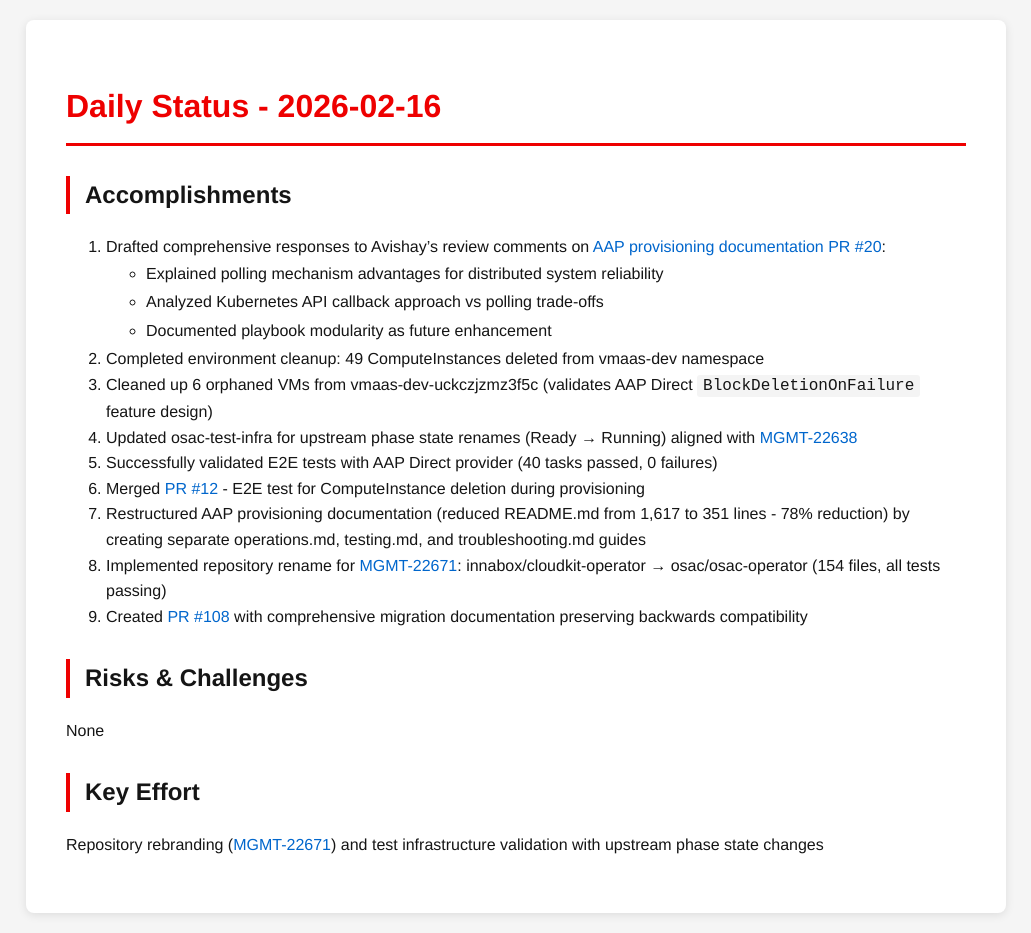
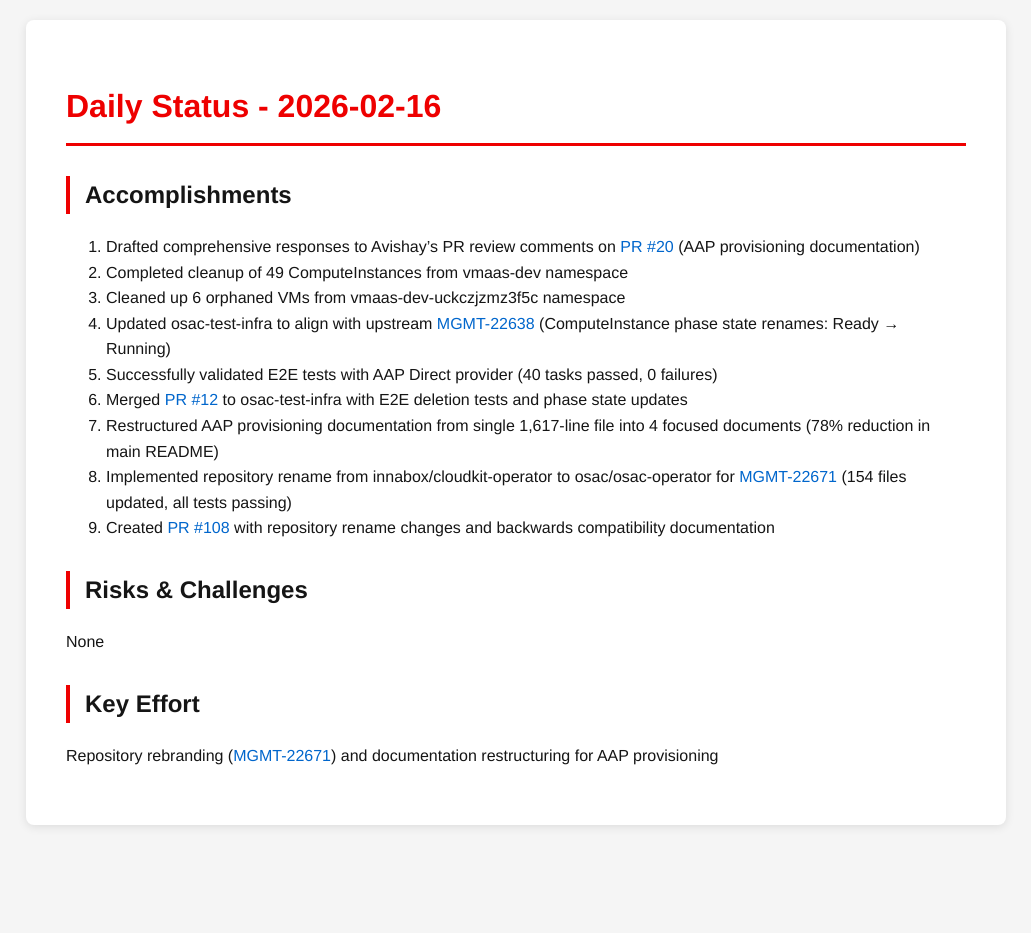
Before and after one commit to tzvatot/daily-status, a Jekyll site: the page built from 2026-02-16.md, in a window 1280 px wide. Shown: the whole page, without its empty margins (124-1155 px from the left). Built offline with Jekyll 4.4.1, drawn with Linux system fonts in a browser that asks for light colours; after the commit the page ends 900 px from its top, so only the background shows below that.

Commit message:
Daily status update - 2026-02-16

```diff
--- a/2026-02-16.md
+++ b/2026-02-16.md
@@ -8,18 +8,15 @@
 
 ## Accomplishments
 
-1. Drafted comprehensive responses to Avishay's review comments on [AAP provisioning documentation PR #20](https://github.com/osac-project/docs/pull/20):
-   - Explained polling mechanism advantages for distributed system reliability
-   - Analyzed Kubernetes API callback approach vs polling trade-offs
-   - Documented playbook modularity as future enhancement
-2. Completed environment cleanup: 49 ComputeInstances deleted from vmaas-dev namespace
-3. Cleaned up 6 orphaned VMs from vmaas-dev-uckczjzmz3f5c (validates AAP Direct `BlockDeletionOnFailure` feature design)
-4. Updated osac-test-infra for upstream phase state renames (Ready → Running) aligned with [MGMT-22638](https://issues.redhat.com/browse/MGMT-22638)
+1. Drafted comprehensive responses to Avishay's PR review comments on [PR #20](https://github.com/osac-project/docs/pull/20) (AAP provisioning documentation)
+2. Completed cleanup of 49 ComputeInstances from vmaas-dev namespace
+3. Cleaned up 6 orphaned VMs from vmaas-dev-uckczjzmz3f5c namespace
+4. Updated osac-test-infra to align with upstream [MGMT-22638](https://issues.redhat.com/browse/MGMT-22638) (ComputeInstance phase state renames: Ready → Running)
 5. Successfully validated E2E tests with AAP Direct provider (40 tasks passed, 0 failures)
-6. Merged [PR #12](https://github.com/osac-project/osac-test-infra/pull/12) - E2E test for ComputeInstance deletion during provisioning
-7. Restructured AAP provisioning documentation (reduced README.md from 1,617 to 351 lines - 78% reduction) by creating separate operations.md, testing.md, and troubleshooting.md guides
-8. Implemented repository rename for [MGMT-22671](https://issues.redhat.com/browse/MGMT-22671): innabox/cloudkit-operator → osac/osac-operator (154 files, all tests passing)
-9. Created [PR #108](https://github.com/osac-project/osac-operator/pull/108) with comprehensive migration documentation preserving backwards compatibility
+6. Merged [PR #12](https://github.com/osac-project/osac-test-infra/pull/12) to osac-test-infra with E2E deletion tests and phase state updates
+7. Restructured AAP provisioning documentation from single 1,617-line file into 4 focused documents (78% reduction in main README)
+8. Implemented repository rename from innabox/cloudkit-operator to osac/osac-operator for [MGMT-22671](https://issues.redhat.com/browse/MGMT-22671) (154 files updated, all tests passing)
+9. Created [PR #108](https://github.com/osac-project/osac-operator/pull/108) with repository rename changes and backwards compatibility documentation
 
 ## Risks & Challenges
 
@@ -27,4 +24,4 @@
 
 ## Key Effort
 
-Repository rebranding ([MGMT-22671](https://issues.redhat.com/browse/MGMT-22671)) and test infrastructure validation with upstream phase state changes
+Repository rebranding ([MGMT-22671](https://issues.redhat.com/browse/MGMT-22671)) and documentation restructuring for AAP provisioning
```
